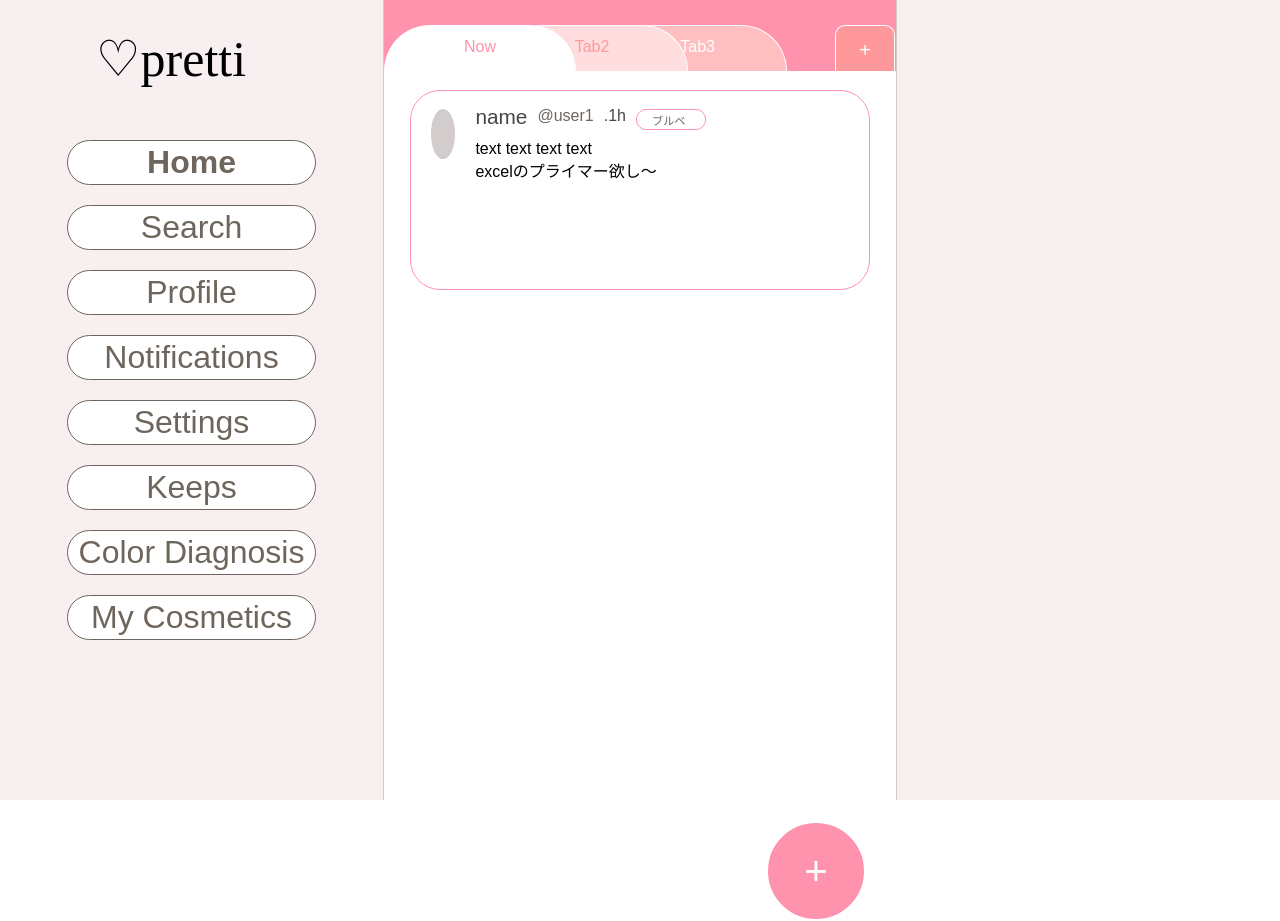
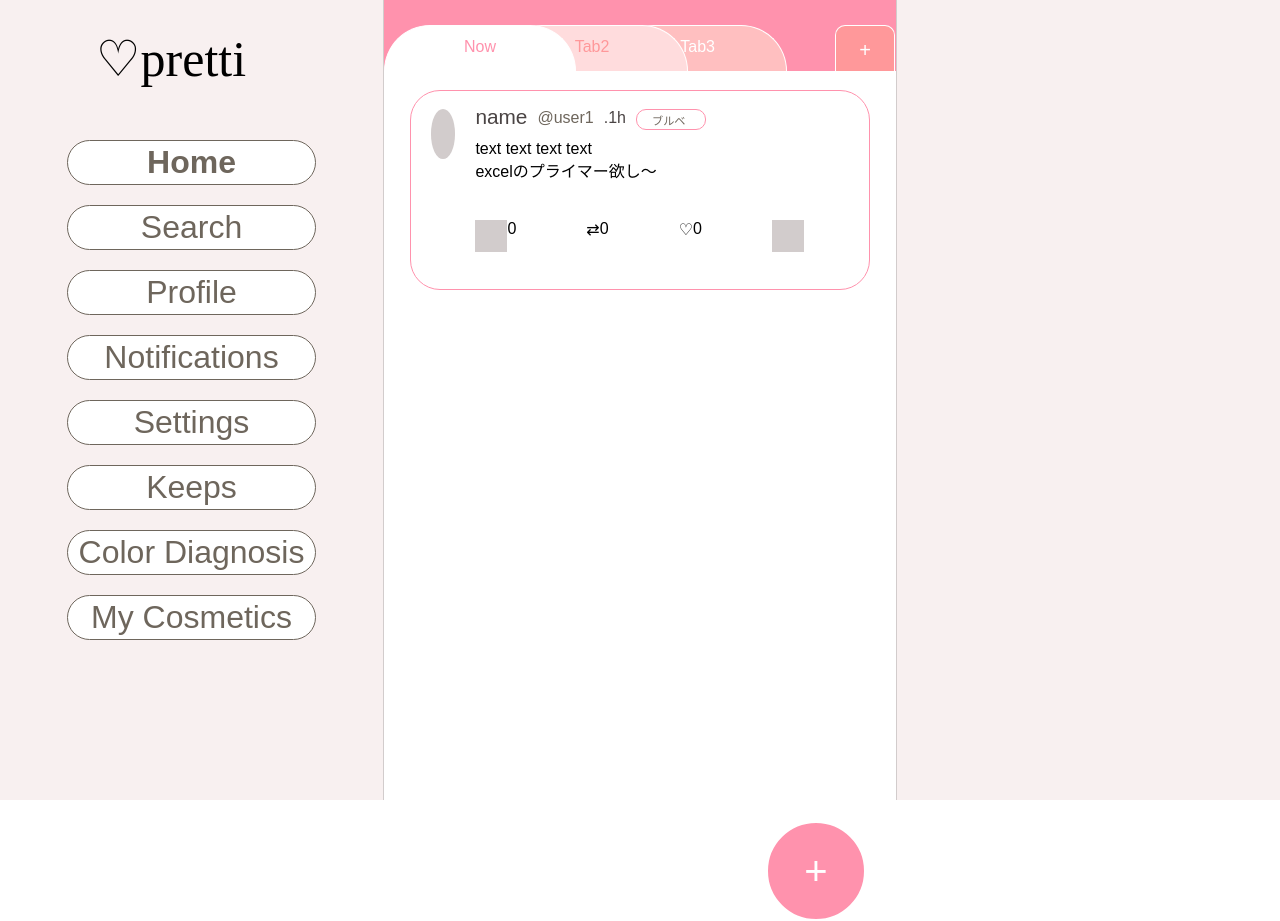
Before and after one commit to itc-s22025/Graduation_Task, a Next.js app in the folder frontend/: page /Home in a window 1280 px wide. Built offline with nearby package versions, Linux system fonts and the light colour scheme; no server answers; a web font is replaced by a local one.

Commit message:
replyとかの配置だけ

```diff
--- a/frontend/src/components/post.js
+++ b/frontend/src/components/post.js
@@ -16,6 +16,23 @@ const Post = () => {
                         <p className={s.content}>text text text text    <br/>
                             excelのプライマー欲し〜
                         </p>
+                        <div className={s.flex}>
+                            <div className={s.flex}>
+                                <p className={s.reply}/>
+                                <p>0</p>
+                            </div>
+                            <div className={s.flex}>
+                                <p className={s.repost}>⇄</p>
+                                <p>0</p>
+                            </div>
+                            <div className={s.flex}>
+                                <p className={s.like}>♡</p>
+                                <p>0</p>
+                            </div>
+                            <div className={s.flex}>
+                                <p className={s.save}></p>
+                            </div>
+                        </div>
                     </div>
                 </div>
             </div>
--- a/frontend/src/styles/post.module.css
+++ b/frontend/src/styles/post.module.css
@@ -37,14 +37,14 @@
 .userID{
     color: #6E665C;
 
-    margin-top: 8px;
+    margin-top: 10px;
     margin-left: 10px;
 }
 
 .time{
     color: #4A4444;
 
-    margin-top: 8px;
+    margin-top: 10px;
     margin-left: 10px;
 }
 
@@ -69,3 +69,31 @@
 
     /*border: 1px solid #FF92AD;*/
 }
+
+.reply{
+    background-color: #D2CCCC;
+    width: 32px;
+    height: 32px;
+
+    margin-left: 10px;
+    margin-bottom: 10px;
+}
+
+.repost{
+    margin-left: 70px;
+    margin-bottom: 10px;
+}
+
+.like{
+    margin-left: 70px;
+    margin-bottom: 10px;
+}
+
+.save{
+    background-color: #D2CCCC;
+    width: 32px;
+    height: 32px;
+
+    margin-left: 70px;
+    margin-bottom: 10px;
+}
```
